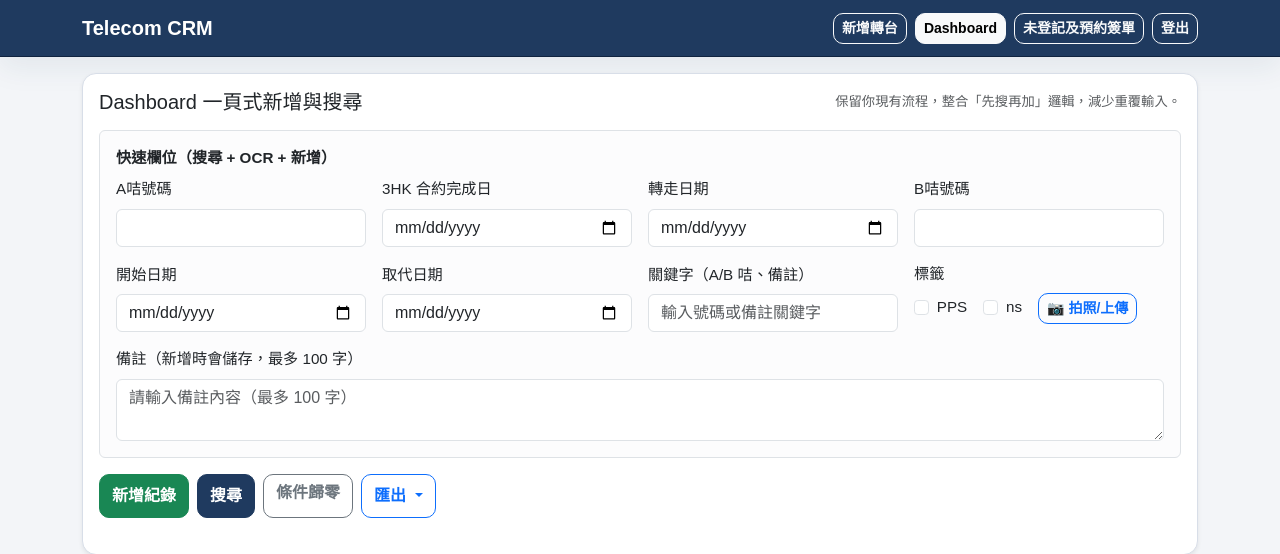
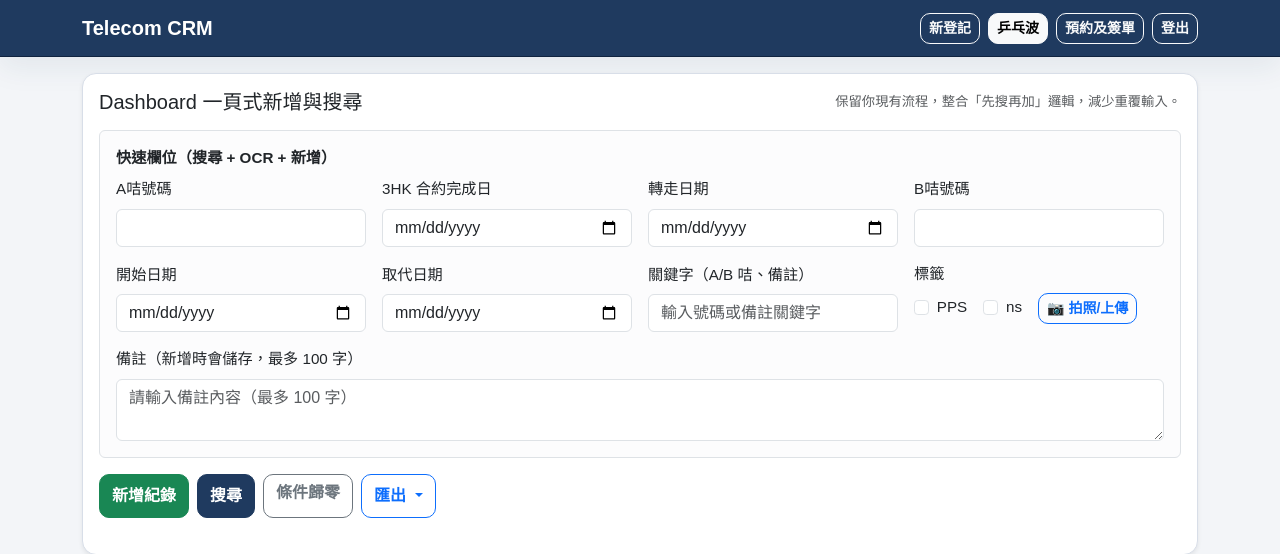
Before and after one commit to japanandykeung1979-tech/super-duper-tribble, a Flask app: page /dashboard in a window 1280 px wide. Shown: the top 554 px of the page. Run offline with Flask 3, Linux system fonts and the light colour scheme; the visitor is signed in with stand-in values (Sample User, id 1); data that the repository does not hold is empty.

Commit message:
Rename top navigation labels to simpler Chinese names

```diff
--- a/templates/base.html
+++ b/templates/base.html
@@ -128,9 +128,9 @@
       </button>
       <div class="collapse navbar-collapse" id="navbarContent">
         <div class="ms-lg-auto d-grid d-lg-flex gap-2 mt-2 mt-lg-0">
-          <a class="btn btn-outline-light btn-sm" href="{{ url_for('mnp_form') }}">新增轉台</a>
-          <a class="btn btn-light btn-sm" href="{{ url_for('dashboard') }}">Dashboard</a>
-          <a class="btn btn-outline-light btn-sm" href="{{ url_for('appointments') }}">未登記及預約簽單</a>
+          <a class="btn btn-outline-light btn-sm" href="{{ url_for('mnp_form') }}">新登記</a>
+          <a class="btn btn-light btn-sm" href="{{ url_for('dashboard') }}">乒乓波</a>
+          <a class="btn btn-outline-light btn-sm" href="{{ url_for('appointments') }}">預約及簽單</a>
           <a class="btn btn-outline-light btn-sm" href="{{ url_for('logout') }}">登出</a>
         </div>
       </div>
```
